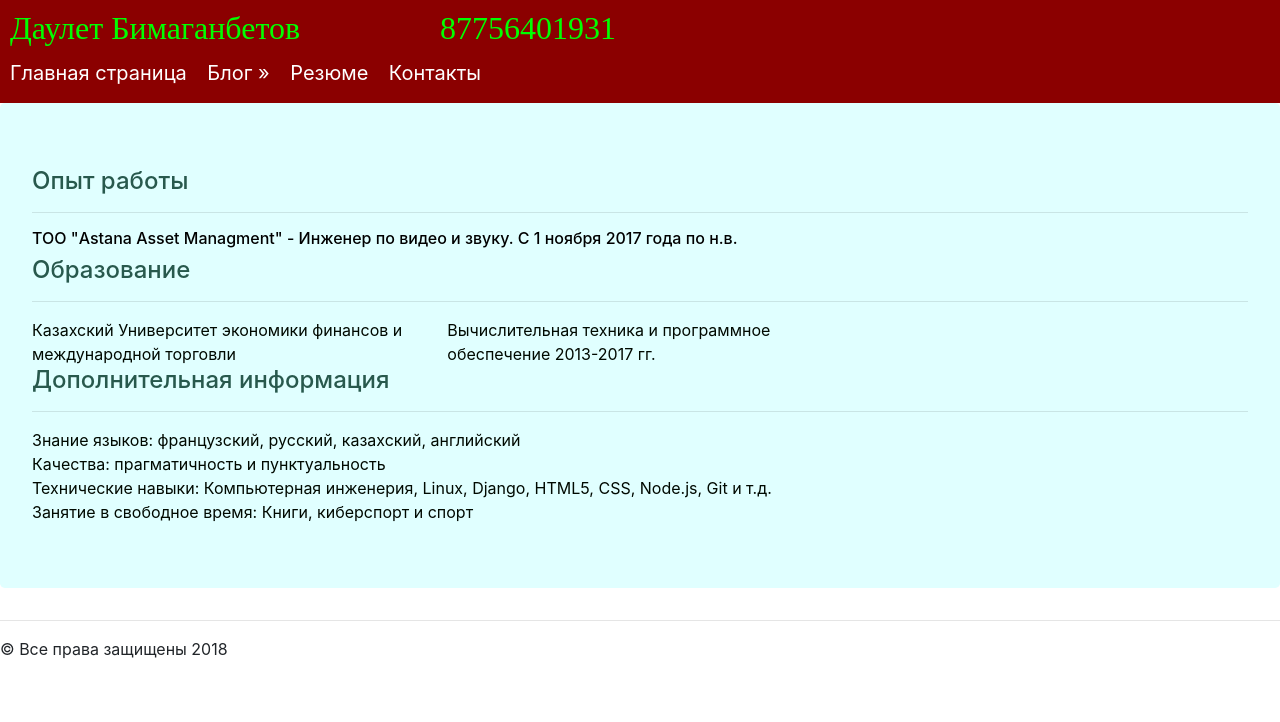
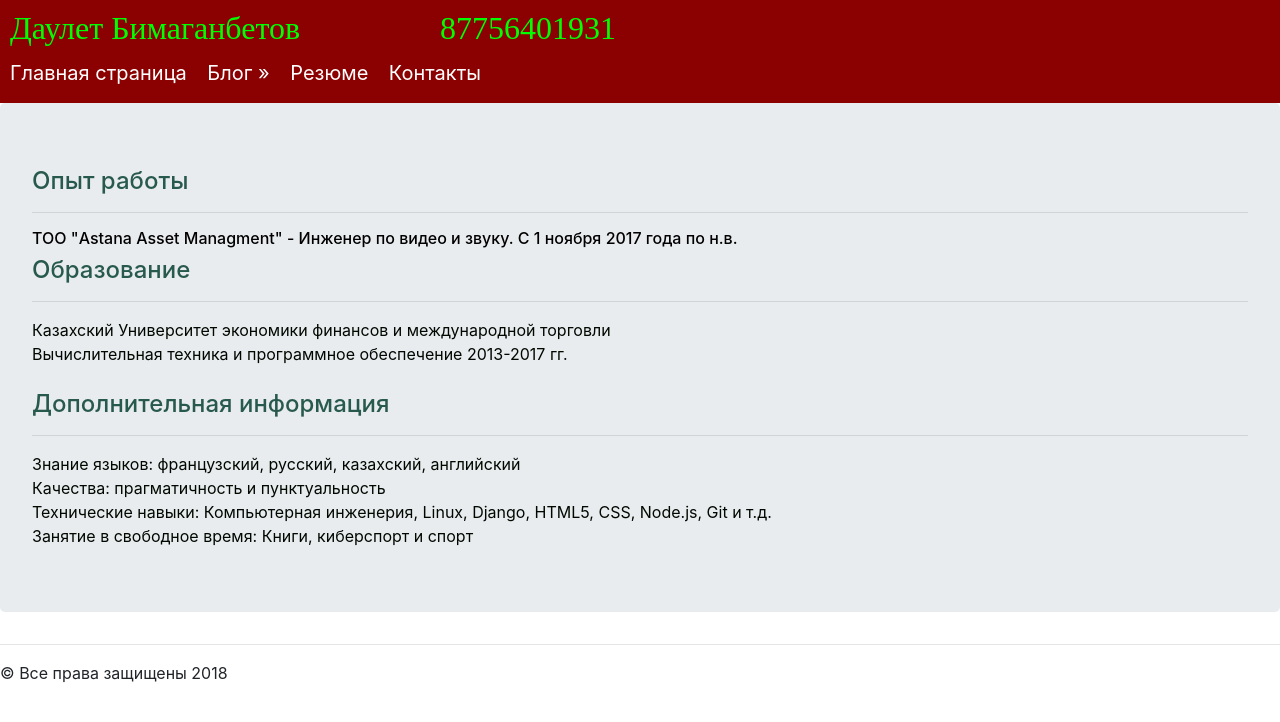
Before and after one commit to Daoulet/blog, a Django app: page /resume/ in a window 1280 px wide. Shown: the top 722 px of the page. Run offline with Django 3.2, Linux system fonts and the light colour scheme; some libraries are stand-ins or nearby versions.

Commit message:
tenth commit

```diff
--- a/mainApp/static/css/style.css
+++ b/mainApp/static/css/style.css
@@ -7,9 +7,6 @@
  }
  .navbar-brand {
    color: #FFFFFF;
- }
- .jumbotron {
-   background: #E0FFFF;
  }
  .center {
    text-align: center;
@@ -32,4 +29,19 @@
  -webkit-column-gap: 30px;
  -moz-column-gap: 30px;
  column-gap: 30px;
+ font-family: 'Lobster';
 }
+.center1 {
+  text-align: center;
+  color: #001D11;
+}
+.right {
+  text-align: right;
+  color: #4D2859;
+}
+.font_4 {
+  color:#28594D;
+}
+.font_3 {
+  color: #000000;
+}
--- a/mainApp/templates/mainApp/basic.html
+++ b/mainApp/templates/mainApp/basic.html
@@ -6,12 +6,10 @@
    <head>
       <meta charset="utf-8" />
       <title>HTML Document</title>
-      <link rel="stylesheet" href="{% static 'css/blog.css' %}">
+      <link rel="stylesheet" href="{% static 'css/style.css' %}">
    </head>
    <body>
-            <div class="center">
 
-            </div>
    </body>
 </html>
 {% endblock %}
--- a/mainApp/templates/mainApp/includes/some_html.html
+++ b/mainApp/templates/mainApp/includes/some_html.html
@@ -1,16 +1,16 @@
 {% block content %}
 {% load staticfiles %}
-<style>
-.center {
-  text-align: center;
-  color: #001D11;
-}
-.right {
-  text-align: right;
-  color: #4D2859;
-}
-</style>
-  <div class="center">Даулет Бимаганбетов</div>
-  <div class="right">8-775-***-**-**</div>
-  <div class="right">8-775-***-**-**</div>
+<!DOCTYPE html>
+<html>
+   <head>
+      <meta charset="utf-8" />
+      <title>HTML Document</title>
+      <link rel="stylesheet" href="{% static 'css/style.css' %}">
+   </head>
+   <body>
+     <div class="center1">Даулет Бимаганбетов</div>
+     <div class="right">8-775-***-**-**</div>
+     <div class="right">8-775-***-**-**</div>
+   </body>
+</html>
 {% endblock %}
--- a/mainApp/templates/mainApp/resume.html
+++ b/mainApp/templates/mainApp/resume.html
@@ -1,49 +1,22 @@
 {% extends "mainApp/wrapper.html" %}
 {% block content %}
 {% load staticfiles %}
-<style>
-.font_4 {
-  color:#28594D;
-}
-.font_3 {
-  color: #000000;
-}
-
-</style>
-<h4 class="font_4">
-  <span class="font_4">
-    Опыт работы
-  </span>
-</h4>
-<hr>
-<h6 class="font_3">
-  <span class="font_3">
-    ТОО "Astana Asset Managment" - Инженер по видео и звуку. С 1 ноября 2017 года по н.в.
-  </span>
-</h6>
-<h4 class="font_4">
-  <span class="font_4">
-    Образование
-  </span>
-</h4>
-<hr>
-
+<!DOCTYPE html>
+<html>
+   <head>
+      <meta charset="utf-8" />
+      <link rel="stylesheet" href="{% static 'css/style.css' %}" type="text/css">
    </head>
-<link rel="stylesheet" href="{% static 'css/style.css' %}" type="text/css">
    <body>
- <div class="column">
+     <h4 class="font_4"><span class="font_4">Опыт работы</span></h4><hr>
+     <h6 class="font_3"><span class="font_3">ТОО "Astana Asset Managment" - Инженер по видео и звуку. С 1 ноября 2017 года по н.в.</span></h6>
+     <h4 class="font_4"><span class="font_4">Образование</span></h4><hr>
      <a style="color:#000900;" href="https://kuef.kz/ru/">Казахский Университет экономики финансов и международной торговли</a><br>
-   <a style="color:#000900;">Вычислительная техника и программное обеспечение 2013-2017 гг.</a>
-   <br><br>
- </div>
-<h4 class="font_4">
-  <span style="color:#28594D;">
-    Дополнительная информация
-  </span>
-</h4>
-<hr>
+     <a style="color:#000900;">Вычислительная техника и программное обеспечение 2013-2017 гг.</a><br><br>
+     <h4 class="font_4"><span style="color:#28594D;">Дополнительная информация</span></h4><hr>
      <a style="color:#000900;">Знание языков: французский, русский, казахский, английский</a><br>
      <a style="color:#000900;">Качества: прагматичность и пунктуальность</a><br>
      <a style="color:#000900;">Технические навыки: Компьютерная инженерия, Linux, Django, HTML5, CSS, Node.js, Git и т.д.</a><br>
      <a style="color:#000900;">Занятие в свободное время: Книги, киберспорт и спорт</a>
+</html>
 {% endblock %}
--- a/mainApp/templates/mainApp/wrapper.html
+++ b/mainApp/templates/mainApp/wrapper.html
@@ -1,83 +1,31 @@
+{% load staticfiles %}
+
 <!DOCTYPE html>
 <html lang="en">
 <head>
   <meta charset="UTF-8">
   <meta name="viewport" content="width=device-width, initial-scale=1.0">
   <meta http-equiv="X-UA-Compatible" content="ie=edge">
-  <title>Resume</title>
-  {% load staticfiles %}
+  <title>Partfilio</title>
+  <link rel="stylesheet" href="{% static 'css/style.css' %}">
   <link rel="stylesheet" href="{% static 'css/bootstrap.min.css' %}" type="text/css">
 </head>
 <body>
-  <style>
-  .block1  {
-    width: auto; /* Ширина слоя */
-    margin: 0px; /* Значение отступов */
-    padding: 10px; /* Поля вокруг текста */
-    /* border: 4px solid black; /* Параметры границы */
-    background: #8B0000; /* Цвет фона */
-   }
-   .navbar-brand {
-     color: #FFFFFF;
-   }
-   .jumbotron {
-     background: #E0FFFF;
-   }
-   .center {
-     text-align: center;
-     color: #00FF00;
-   }
-   .mais
-   {
-     font-family: Arial, Helvetica, Verdana, sans-serif;
-     font-weight: lighter; /* Светлое начертание */
-     font: 200% serif;
-     color:#00FF00;
-   }
-   .column {
-   -webkit-column-width: 300px;
-   -moz-column-width: 200px;
-   column-width: 200px;
-   -webkit-column-count: 3;
-   -moz-column-count: 3;
-   column-count: 3;
-   -webkit-column-gap: 30px;
-   -moz-column-gap: 30px;
-   column-gap: 30px;
-  }
-  </style>
   <div class="block1">
-<!--    <h1 class="mais" style="color:#00FF00;" >Даулет Бимаганбетов</h1> -->
-<div class="column">
-    <p class="mais"> Даулет Бимаганбетов</p>
-    <p class="mais"> 87756401931</p>
-    <br>
-</div>
-
-
-
+    <div class="column">
+      <p class="mais"> Даулет Бимаганбетов</p>
+      <p class="mais"> 87756401931</p>
+      <br>
+    </div>
     <a class="navbar-brand" href="/">Главная страница</a>
     <a class="navbar-brand" href="/news">Блог  &raquo;</a>
     <a class="navbar-brand" href="/resume">Резюме</a>
     <a class="navbar-brand" href="/contact">Контакты</a>
   </div>
 <div class="jumbotron">
-  <!--    <p>
-        <a href="/" class="btn btn-success btn-lg">Главная страница</a>
-        <a href="/resume" class="btn btn-secondary btn-lg">Резюме</a>
-        <a href="/news" class="btn btn-primary btn-lg">Мой блог &raquo;</a>
-        <a href="/contact" class="btn btn-info btn-lg">Контакты</a>
-        <hr>
-      </p>
-      <h1>{% include "mainApp/includes/some_html.html" %}</h1> -->
-
       {% block content %}
       {% endblock %}
 </div>
-<hr>
-
-    <!-- <img src="{% static 'mainApp/image/111.jpg' %}" class="img-thumbnail"> -->
-    &copy; Все права защищены 2018
-
+<hr>&copy; Все права защищены 2018
 </body>
 </html>
--- a/mainApp/urls.py
+++ b/mainApp/urls.py
@@ -5,5 +5,4 @@ urlpatterns = [
     url(r'^$', views.index, name='index'),
     url(r'^contact/', views.contact, name='contact'),
     url(r'^resume/', views.resume, name='resume'),
-
 ]
```
Also changed, not shown: mainApp/templates/mainApp/homePage.html (+11 -2 lines), mainApp/templates/mainApp/includes/comments.html (added, +11 -0 lines), news/templates/news/post.html (+13 -4 lines), news/templates/news/posts.html (+14 -4 lines). Lines whose indentation alone changed are shown as unchanged.
